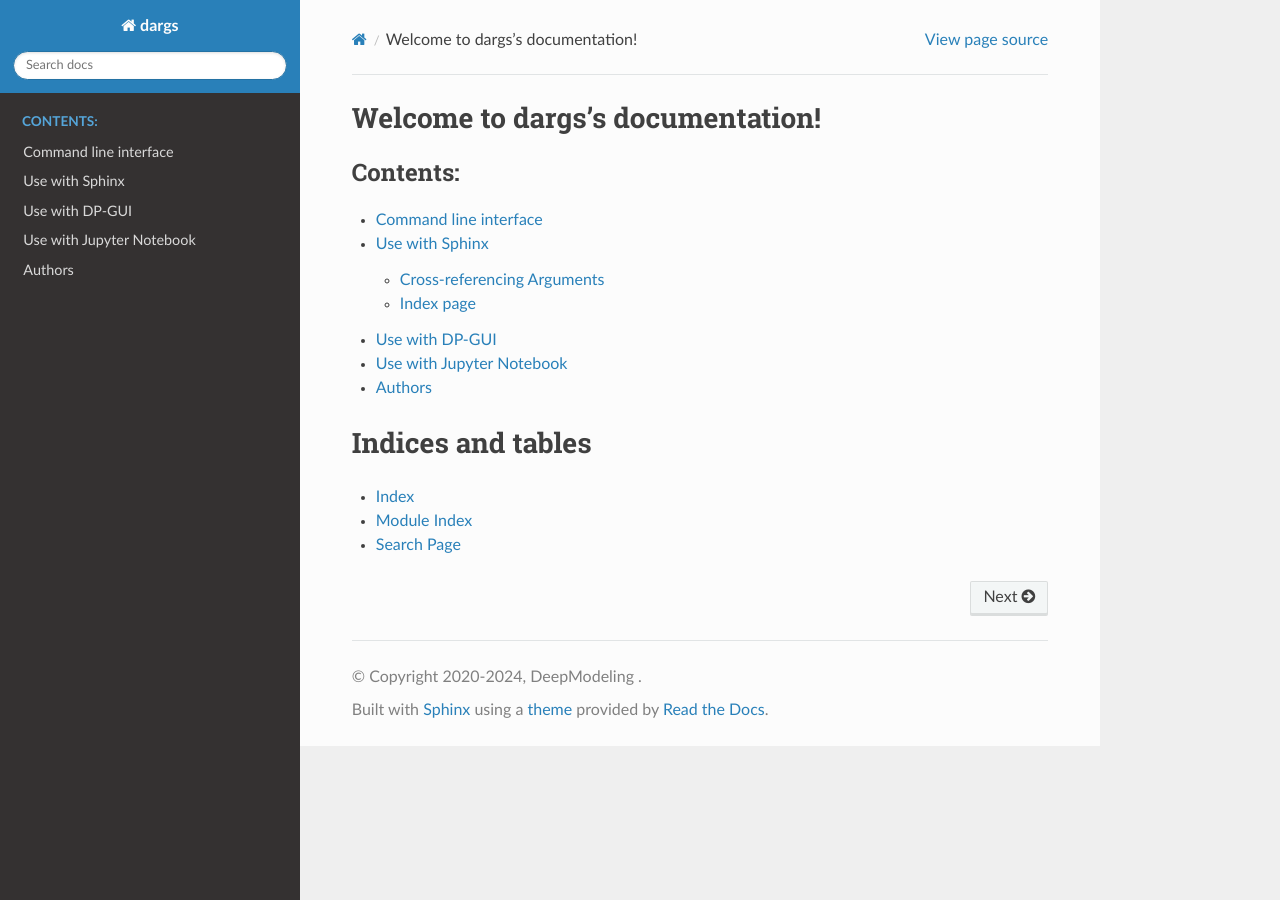
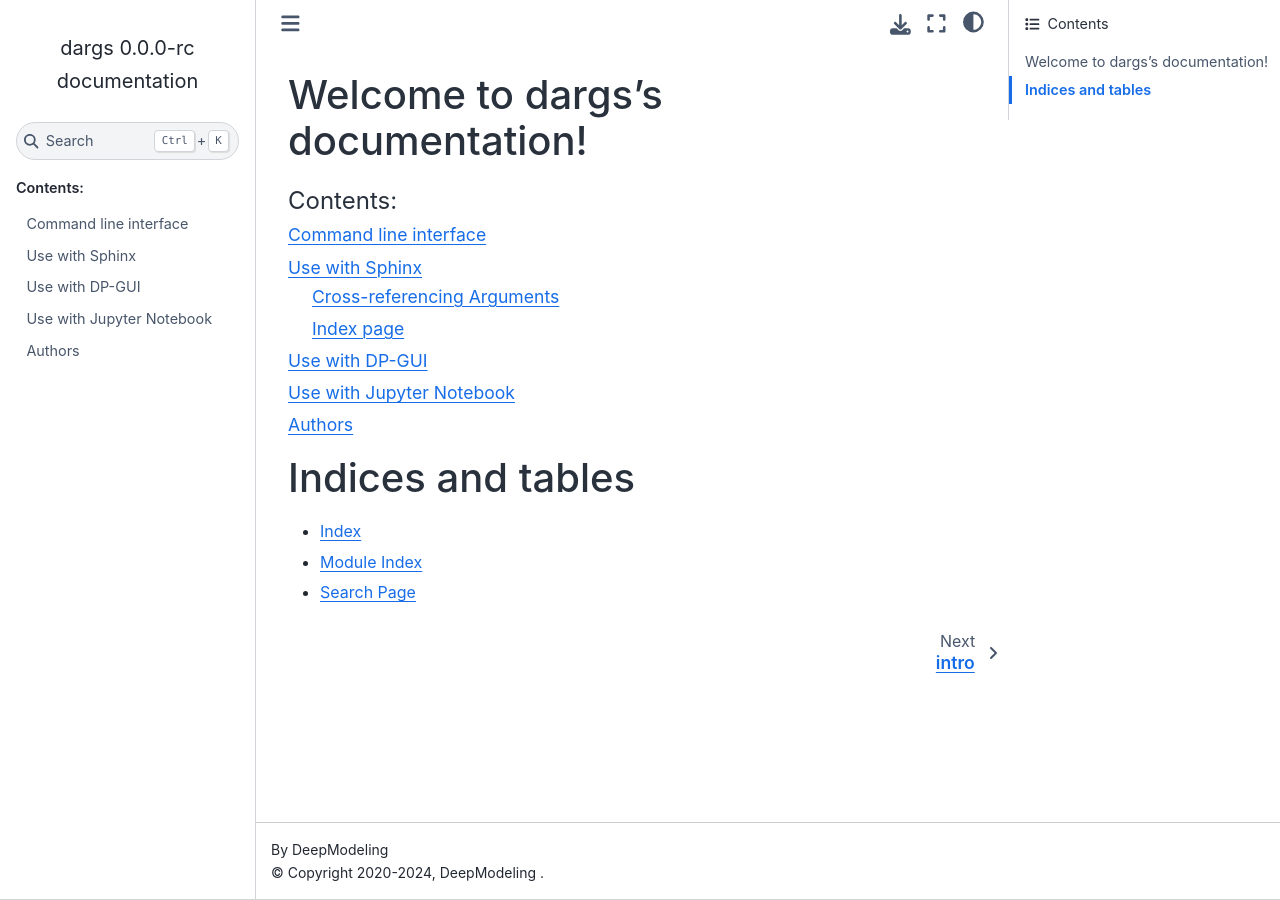
Before and after one commit to deepmodeling/dargs, a Sphinx documentation site: the page built from docs/index.rst, in a window 1280 px wide. Built offline with Sphinx 7.4.7 and the Sphinx Book theme 1.1.4, drawn with Linux system fonts in a browser that asks for light colours; pages that are not in the unit, such as notebooks, are missing from menus.

Commit message:
docs: replace sphinx-rtd-theme with sphinx-book-theme (#78)

```diff
--- a/docs/conf.py
+++ b/docs/conf.py
@@ -43,7 +43,7 @@ release = "0.0.0-rc"
 # ones.
 extensions = [
     "deepmodeling_sphinx",
-    "sphinx_rtd_theme",
+    "sphinx_book_theme",
     "sphinx.ext.viewcode",
     "sphinx.ext.intersphinx",
     "numpydoc",
@@ -85,7 +85,7 @@ pygments_style = "sphinx"
 # The theme to use for HTML and HTML Help pages.  See the documentation for
 # a list of builtin themes.
 #
-html_theme = "sphinx_rtd_theme"
+html_theme = "sphinx_book_theme"
 
 # Theme options are theme-specific and customize the look and feel of a theme
 # further.  For a list of options available for each theme, see the
--- a/docs/requirements.txt
+++ b/docs/requirements.txt
@@ -1,6 +1,6 @@
 .
 numpydoc
-deepmodeling_sphinx>=0.1.1
+deepmodeling-sphinx>=0.3.0
 myst-nb
-sphinx_rtd_theme
+sphinx-book-theme
 sphinx-argparse<0.5.0
```
